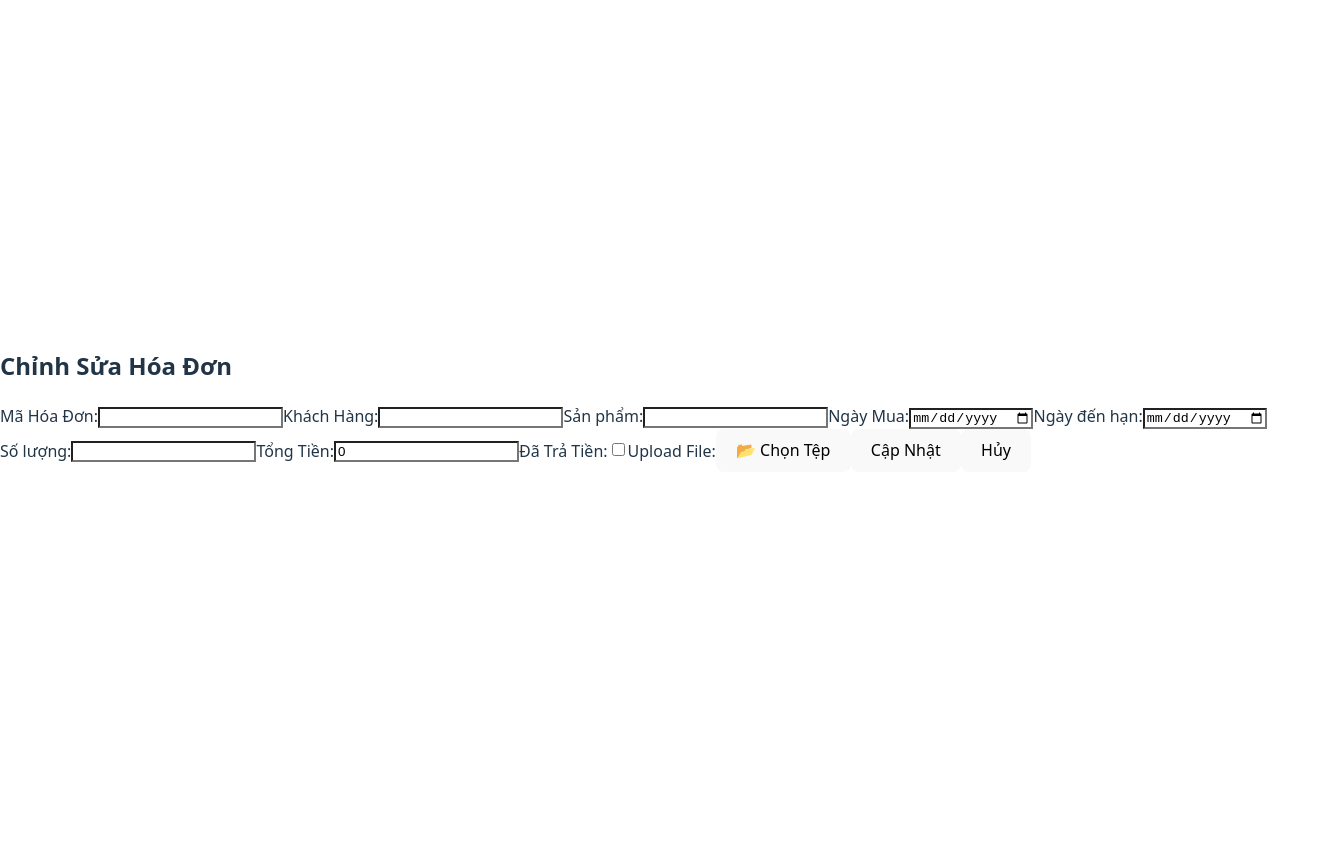
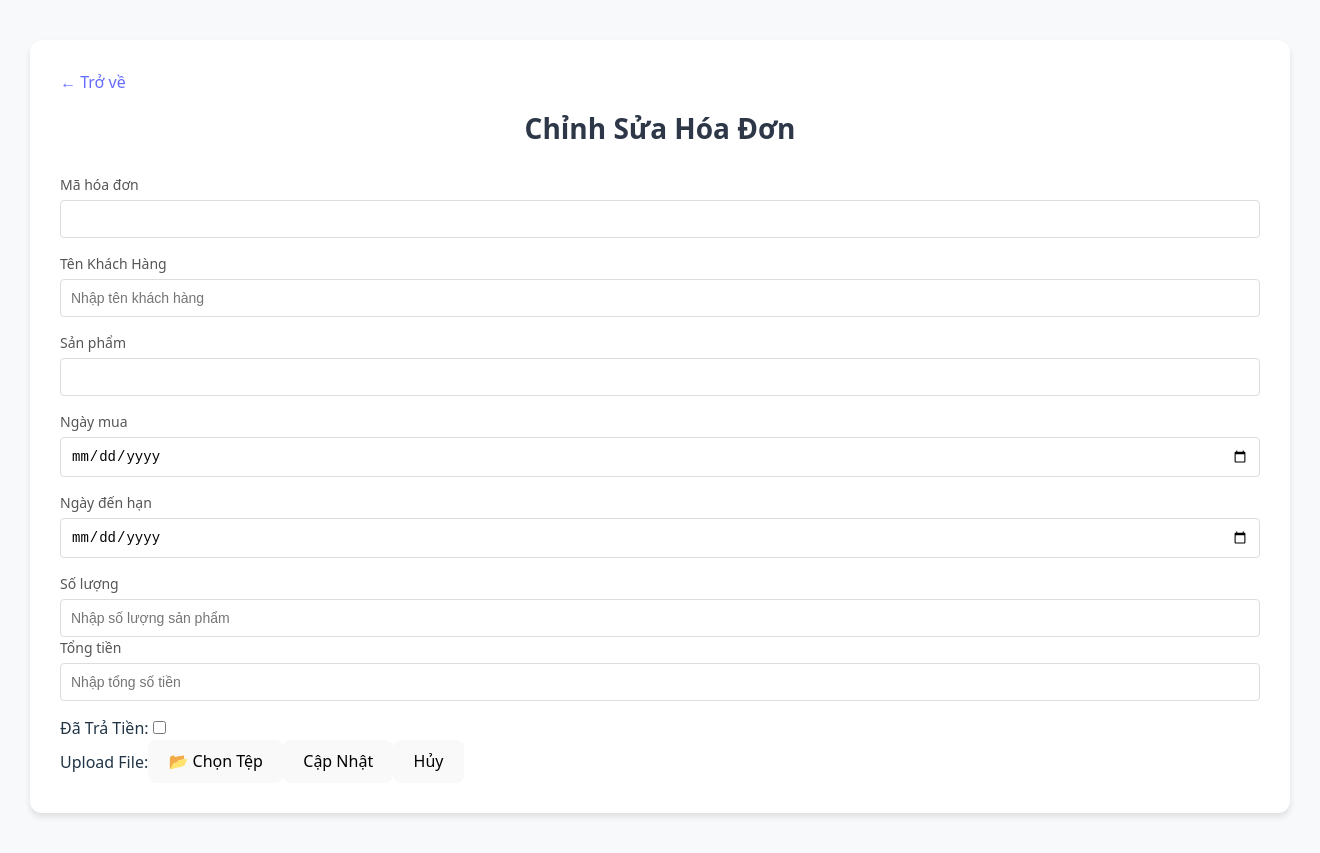
Before and after one commit to MinhChien3980/invoice-management, a React (Vite) app: page /update/1 in a window 1280 px wide. Shown: the whole page, 1320 px wide, since content can reach past the window. Before the commit the page ends 800 px from the top, so only its background shows below. Built offline with nearby package versions, Linux system fonts and the light colour scheme; no server answers.

Commit message:
update UI

```diff
--- a/src/main.jsx
+++ b/src/main.jsx
@@ -1,18 +1,20 @@
-import { StrictMode } from "react";
-import { createRoot } from "react-dom/client";
+import {StrictMode} from "react";
+import {createRoot} from "react-dom/client";
 import "./index.css";
 import App from "./App.jsx";
-import { BrowserRouter, Route, Routes } from "react-router-dom";
+import {BrowserRouter, Route, Routes} from "react-router-dom";
 import CreateInvoice from "./pages/invo/createInvoice.jsx";
 import UpdateInvoice from "./pages/UpdateInvoice.jsx";
+import UpdateInvoiceTest from "./pages/invo/updateInvoice.jsx";
 
 createRoot(document.getElementById("root")).render(
     <StrictMode>
         <BrowserRouter>
             <Routes>
-                <Route path="/" element={<App />} />
-                <Route path="/create" element={<CreateInvoice />} />
-                <Route path="/update/:id" element={<UpdateInvoice />} />
+                <Route path="/" element={<App/>}/>
+                <Route path="/create" element={<CreateInvoice/>}/>
+                <Route path="/update1" element={<UpdateInvoiceTest/>}/>
+                <Route path="/update/:id" element={<UpdateInvoice/>}/>
             </Routes>
         </BrowserRouter>
     </StrictMode>
--- a/src/pages/UpdateInvoice.jsx
+++ b/src/pages/UpdateInvoice.jsx
@@ -1,11 +1,11 @@
-import React, { useState, useEffect, useRef } from 'react';
-import { useParams, useNavigate } from "react-router-dom";
+import React, {useState, useEffect, useRef} from 'react';
+import {useParams, useNavigate, Link} from "react-router-dom";
 import axios from 'axios';
 
 const API_BASE_URL = 'http://localhost:8080/api/invoices';
 
 const UpdateInvoice = () => {
-    const { id } = useParams(); // Use id instead of invoiceNumber
+    const {id} = useParams(); // Use id instead of invoiceNumber
     const navigate = useNavigate();
     const fileInputRef = useRef(null);
 
@@ -33,7 +33,7 @@ const UpdateInvoice = () => {
     };
 
     const handleChange = (e) => {
-        const { name, value, type, checked } = e.target;
+        const {name, value, type, checked} = e.target;
         setInvoice({
             ...invoice,
             [name]: type === "checkbox" ? checked : value
@@ -65,7 +65,7 @@ const UpdateInvoice = () => {
 
         try {
             await axios.put(`${API_BASE_URL}/update/${id}`, formData, {
-                headers: { "Content-Type": "multipart/form-data" }
+                headers: {"Content-Type": "multipart/form-data"}
             });
 
             console.log("✅ Invoice updated successfully!");
@@ -76,37 +76,97 @@ const UpdateInvoice = () => {
     };
 
     return (
-        <div className="edit-invoice">
-            <h2>Chỉnh Sửa Hóa Đơn</h2>
+        <div className="container">
+            <div className="form-wrapper">
+                <Link to="/" className="back-button">
+                    ← Trở về
+                </Link>
+                <div className="form-header">
+                    <h1 className="title">Chỉnh Sửa Hóa Đơn</h1>
+                </div>
                 <form onSubmit={handleSubmit}>
-                <label>Mã Hóa Đơn:</label>
-                <input style={{color: "black"}} type="text" name="invoiceNumber" value={invoice.invoiceNumber}
-                       onChange={handleChange} required/>
+                    <div className="form-group">
+                        <label>Mã hóa đơn</label>
+                        <input
+                            type="text"
+                            name="invoiceNumber"
+                            value={invoice.invoiceNumber}
+                            onChange={handleChange}
+                            required
+                        />
+                    </div>
 
-                <label>Khách Hàng:</label>
-                <input style={{color: "black"}} type="text" name="userName" value={invoice.userName}
-                       onChange={handleChange} required/>
+                    <div className="form-group">
+                        <label>Tên Khách Hàng</label>
+                        <input
+                            type="text"
+                            name="customerName"
+                            value={invoice.userName}
+                            onChange={handleChange}
+                            placeholder="Nhập tên khách hàng"
+                            required
+                        />
+                    </div>
 
-                <label>Sản phẩm:</label>
-                <input style={{color: "black"}} type="text" name="userName" value={invoice.productName}
-                       onChange={handleChange} required/>
+                    <div className="form-group">
+                        <label>Sản phẩm</label>
+                        <input
+                            type="text"
+                            name="productName"
+                            value={invoice.productName}
+                            onChange={handleChange}
+                            required
+                        />
+                    </div>
 
-                <label>Ngày Mua:</label>
-                <input style={{color: "black"}} type="date" name="dateBuy" value={invoice.dateBuy}
-                       onChange={handleChange} required/>
+                    <div className="form-group">
+                        <label>Ngày mua</label>
+                        <input
+                            type="date"
+                            name="dateBuy"
+                            value={invoice.dateBuy}
+                            onChange={handleChange}
+                            required
+                        />
+                    </div>
 
-                <label>Ngày đến hạn:</label>
-                <input style={{color: "black"}} type="date" name="outOfDateToPay" value={invoice.outOfDateToPay}
-                       onChange={handleChange} required/>
+                    <div className="form-group">
+                        <label>Ngày đến hạn</label>
+                        <input
+                            type="date"
+                            name="outOfDateToPay"
+                            value={invoice.outOfDateToPay}
+                            onChange={handleChange}
+                            required
+                        />
+                    </div>
 
-                <label>Số lượng:</label>
-                <input style={{color: "black"}} type="number" name="amountOfProduct" value={invoice.amountOfProduct}
-                       onChange={handleChange} required/>
 
-                <label>Tổng Tiền:</label>
-                <input style={{color: "black"}} type="number" name="price" value={invoice.price} onChange={handleChange}
-                       required/>
+                    <div className="form-group">
+                        <label>Số lượng</label>
+                        <input
+                            type='number'
+                            name="amountOfProduct"
+                            value={invoice.amountOfProduct}
+                            onChange={handleChange}
+                            placeholder="Nhập số lượng sản phẩm"
+                            required
+                        ></input>
 
+                        <div className="form-group">
+                            <label>Tổng tiền</label>
+                            <input
+                                type="number"
+                                name="totalPrice"
+                                value={invoice.totalPrice}
+                                onChange={handleChange}
+                                placeholder="Nhập tổng số tiền"
+                                required
+                            />
+                        </div>
+                    </div>
+
+                    <div>
                         <label>Đã Trả Tiền:</label>
                         <input
                             type="checkbox"
@@ -114,6 +174,7 @@ const UpdateInvoice = () => {
                             checked={invoice.statusPaid || false}
                             onChange={handleChange}
                         />
+                    </div>
 
                     <label>Upload File:</label>
                     <button type="button" onClick={() => fileInputRef.current.click()}>📂 Chọn Tệp</button>
@@ -128,7 +189,8 @@ const UpdateInvoice = () => {
                     {uploadMessage && <p>{uploadMessage}</p>}
 
                     {invoice.pdfOrImgPath && (
-                    <p>🔗 Current File: <a href={`http://localhost:8080/files/${invoice.pdfOrImgPath}`} target="_blank"
+                        <p>🔗 Current File: <a href={`http://localhost:8080/files/${invoice.pdfOrImgPath}`}
+                                              target="_blank"
                                               rel="noopener noreferrer">View File</a></p>
                     )}
 
@@ -136,6 +198,7 @@ const UpdateInvoice = () => {
                     <button type="button" onClick={() => navigate('/')}>Hủy</button>
                 </form>
             </div>
+        </div>
     );
 };
 
--- a/src/pages/invo/createInvoice.jsx
+++ b/src/pages/invo/createInvoice.jsx
@@ -1,18 +1,16 @@
-import React, { useState } from "react";
+import React, {useState} from "react";
 import './createInvoice.css';
-import { Link, useNavigate } from "react-router-dom";
+import {Link, useNavigate} from "react-router-dom";
 
 const InvoiceForm = () => {
     const navigate = useNavigate();
     const [formData, setFormData] = useState({
         customerName: '',
-        customerEmail: '',
-        invoiceDate: '',
-        items: '',
-        unitPrice: '',
+        dateBuy: '',
+        dateExpired: '',
         quantity: '',
-        totalAmount: '',
-        notes: ''
+        productName: '',
+        totalPrice: ''
     });
 
     const [errors, setErrors] = useState({});
@@ -70,7 +68,7 @@ const InvoiceForm = () => {
     };
 
     const handleChange = (e) => {
-        const { name, value } = e.target;
+        const {name, value} = e.target;
         setFormData(prev => ({
             ...prev,
             [name]: value
@@ -86,7 +84,7 @@ const InvoiceForm = () => {
 
     const handleSubmit = async (e) => {
         e.preventDefault();
-
+        console.log(formData)
         if (!validateForm()) {
             return;
         }
@@ -115,9 +113,9 @@ const InvoiceForm = () => {
     return (
         <div className="container">
             <div className="form-wrapper">
-                    <Link to="/" className="back-button">
-                        ← Trở về
-                    </Link>
+                <Link to="/" className="back-button">
+                    ← Trở về
+                </Link>
                 <div className="form-header">
                     <h1 className="title">Tạo Hóa Đơn</h1>
                 </div>
@@ -135,85 +133,61 @@ const InvoiceForm = () => {
                     </div>
 
                     <div className="form-group">
-                        <label>Email Khách Hàng</label>
+                        <label>Ngày mua</label>
                         <input
-                            type="email"
-                            name="customerEmail"
-                            value={formData.customerEmail}
+                            type="date"
+                            name="dateBuy"
+                            value={formData.dateBuy}
                             onChange={handleChange}
-                            placeholder="Nhập email khách hàng"
                         />
-                        {errors.customerEmail && <span className="error-message">{errors.customerEmail}</span>}
+                        {errors.dateBuy && <span className="error-message">{errors.dateBuy}</span>}
                     </div>
 
                     <div className="form-group">
-                        <label>Ngày Hóa Đơn</label>
+                        <label>Ngày đến hạn</label>
                         <input
                             type="date"
-                            name="invoiceDate"
-                            value={formData.invoiceDate}
+                            name="dateExpired"
+                            value={formData.dateExpired}
                             onChange={handleChange}
                         />
-                        {errors.invoiceDate && <span className="error-message">{errors.invoiceDate}</span>}
+                        {errors.dateExpired && <span className="error-message">{errors.dateExpired}</span>}
                     </div>
 
                     <div className="form-group">
-                        <label>Mặt Hàng</label>
-                        <textarea
-                            name="items"
-                            value={formData.items}
-                            onChange={handleChange}
-                            placeholder="Nhập mặt hàng và số lượng"
-                            rows="4"
-                        ></textarea>
-                        {errors.items && <span className="error-message">{errors.items}</span>}
-                    </div>
-
-                    <div className="form-group">
-                        <label>Giá Đơn Vị</label>
+                        <label>Số lượng</label>
                         <input
-                            type="number"
-                            name="unitPrice"
-                            value={formData.unitPrice}
-                            onChange={handleChange}
-                            placeholder="Nhập giá đơn vị"
-                        />
-                        {errors.unitPrice && <span className="error-message">{errors.unitPrice}</span>}
-                    </div>
-
-                    <div className="form-group">
-                        <label>Số Lượng</label>
-                        <input
-                            type="number"
+                            type='number'
                             name="quantity"
                             value={formData.quantity}
                             onChange={handleChange}
-                            placeholder="Nhập số lượng"
-                        />
+                            placeholder="Nhập số lượng sản phẩm"
+                        ></input>
                         {errors.quantity && <span className="error-message">{errors.quantity}</span>}
                     </div>
 
                     <div className="form-group">
-                        <label>Tổng Số Tiền</label>
+                        <label>Tổng tiền</label>
                         <input
                             type="number"
-                            name="totalAmount"
-                            value={formData.totalAmount}
+                            name="totalPrice"
+                            value={formData.totalPrice}
                             onChange={handleChange}
                             placeholder="Nhập tổng số tiền"
                         />
-                        {errors.totalAmount && <span className="error-message">{errors.totalAmount}</span>}
+                        {errors.totalPrice && <span className="error-message">{errors.totalPrice}</span>}
                     </div>
 
                     <div className="form-group">
-                        <label>Ghi Chú</label>
-                        <textarea
-                            name="notes"
-                            value={formData.notes}
+                        <label>Tên sản phẩm </label>
+                        <input
+                            type="text"
+                            name="productName"
+                            value={formData.productName}
                             onChange={handleChange}
-                            placeholder="Nhập ghi chú nếu có"
-                            rows="4"
-                        ></textarea>
+                            placeholder="Nhập tên sảm phẩm"
+                        />
+                        {errors.productName && <span className="error-message">{errors.productName}</span>}
                     </div>
 
                     <div className="button-container">
--- a/src/pages/invo/updateInvoice.jsx
+++ b/src/pages/invo/updateInvoice.jsx
@@ -1,23 +1,26 @@
-import React, { useState } from 'react';
+import React, {useState} from 'react';
 import './updateInvoice.css';
 import InvoiceDisplay from './invoiceDisplay';
+import {Link} from "react-router-dom";
 
-const UpdateInvoice = () => {
+const UpdateInvoiceTest = () => {
     // State to manage form data
+    const [isSubmitting, setIsSubmitting] = useState(false);
     const [formData, setFormData] = useState({
-    customerName: '',
-    email: '',
-    invoiceDate: '',
-    invoice:'',
-    quantity: '',
-    unitPrice: '',
-    totalAmount: '',
-    notes: '',
+        invoiceNumber: '',
+        userName: '',
+        dateBuy: '',
+        price: '',
+        outOfDateToPay: '',
+        amountOfProduct: '',
+        productName: '',
+        statusPaid: '',
     });
+    const errors = null;
 
     // Handle input change
     const handleChange = (e) => {
-    const { name, value } = e.target;
+        const {name, value} = e.target;
         setFormData({
             ...formData,
             [name]: value,
@@ -31,114 +34,72 @@ const UpdateInvoice = () => {
         // Add logic to handle form submission (e.g., send data to an API)
     };
 
-  return (
-    <div className='container'>
-        <div className="invoice-form-container">
-        <h2>Tạo Hóa Đơn</h2>
-        <form onSubmit={handleSubmit}>
+    return (<div className="container">
+            <div className="form-wrapper">
+                <Link to="/" className="back-button">
+                    ← Trở về
+                </Link>
+                <div className="form-header">
+                    <h1 className="title">Tạo Hóa Đơn</h1>
+                </div>
+                <form className="form" onSubmit={handleSubmit}>
+
+
                     <div className="form-group">
-            <label>Tên Khách Hàng</label>
+                        <label>Tổng tiền</label>
                         <input
-                type="text"
-                name="customerName"
-                placeholder="Nhập tên khách hàng"
-                value={formData.customerName}
+                            type="number"
+                            name="totalPrice"
+                            value={formData.totalPrice}
                             onChange={handleChange}
-                required
+                            placeholder="Nhập tổng số tiền"
                         />
+                        {errors.totalPrice && <span className="error-message">{errors.totalPrice}</span>}
                     </div>
 
                     <div className="form-group">
-            <label>Email Khách Hàng</label>
+                        <label>Tên sản phẩm </label>
                         <input
-                type="email"
-                name="email"
-                placeholder="Nhập email khách hàng"
-                value={formData.email}
+                            type="text"
+                            name="productName"
+                            value={formData.productName}
                             onChange={handleChange}
-                required
+                            placeholder="Nhập tên sảm phẩm"
                         />
+                        {errors.productName && <span className="error-message">{errors.productName}</span>}
                     </div>
 
-            <div className="form-group">
-            <label>Ngày Hóa Đơn</label>
+                    <label>Upload File:</label>
+                    <button type="button" onClick={() => fileInputRef.current.click()}>📂 Chọn Tệp</button>
                     <input
-                type="date"
-                name="invoiceDate"
-                value={formData.invoiceDate}
-                onChange={handleChange}
-                required
+                        type="file"
+                        ref={fileInputRef}
+                        style={{display: 'none'}}
+                        onChange={handleFileChange}
+                        accept=".pdf,.jpg,.png"
                     />
+                    {selectedFile && <p>📄 Selected File: {selectedFile.name}</p>}
+                    {uploadMessage && <p>{uploadMessage}</p>}
+
+                    {invoice.pdfOrImgPath && (
+                        <p>🔗 Current File: <a href={`http://localhost:8080/files/${invoice.pdfOrImgPath}`}
+                                              target="_blank"
+                                              rel="noopener noreferrer">View File</a></p>
+                    )}
+
+                    <div className="button-container">
+                        <button
+                            type="submit"
+                            className="submit-btn"
+                            disabled={isSubmitting}
+                        >
+                            {isSubmitting ? 'Đang xử lý...' : 'Tạo Hóa Đơn'}
+                        </button>
                     </div>
-
-            <div className="form-group">
-            <label>Mặt Hàng</label>
-            <select name="quantity" value={formData.invoice} onChange={handleChange} required>
-                <option value="">Nhập mặt hàng và số lượng</option>
-                <option value="1">1</option>
-                <option value="2">2</option>
-                <option value="3">3</option>
-                {/* Add more options as needed */}
-            </select>
-            </div>
-
-            <div className="form-group">
-            <label>Số lượng</label>
-            <input
-                type="number"
-                name="quantity"
-                placeholder="Số lượng"
-                value={formData.quantity}
-                onChange={handleChange}
-                required
-            />
-            </div>
-
-            <div className="form-group">
-            <label>Giá Đơn Vị</label>
-            <input
-                type="number"
-                name="unitPrice"
-                placeholder="Nhập giá đơn vị"
-                value={formData.unitPrice}
-                onChange={handleChange}
-                required
-            />
-            </div>
-
-            <div className="form-group">
-            <label>Tổng Số Tiền</label>
-            <input
-                type="number"
-                name="totalAmount"
-                placeholder="Nhập tổng số tiền"
-                value={formData.totalAmount}
-                onChange={handleChange}
-                required
-            />
-            </div>
-
-            <div className="form-group">
-            <label>Ghi Chú</label>
-            <textarea
-                name="notes"
-                placeholder="Nhập ghi chú nếu có"
-                value={formData.notes}
-                onChange={handleChange}
-            />
-            </div>
-
-            <button type="submit" className="submit-button">
-            Tạo Hóa Đơn
-            </button>
                 </form>
-        </div>
-
-        <div className="invoice-preview">
-            <InvoiceDisplay/>
             </div>
         </div>
     );
 };
 
-export default UpdateInvoice;
+export default UpdateInvoiceTest;
```
Also changed, not shown: src/App.jsx (+12 -4 lines). Lines whose indentation alone changed are shown as unchanged.
